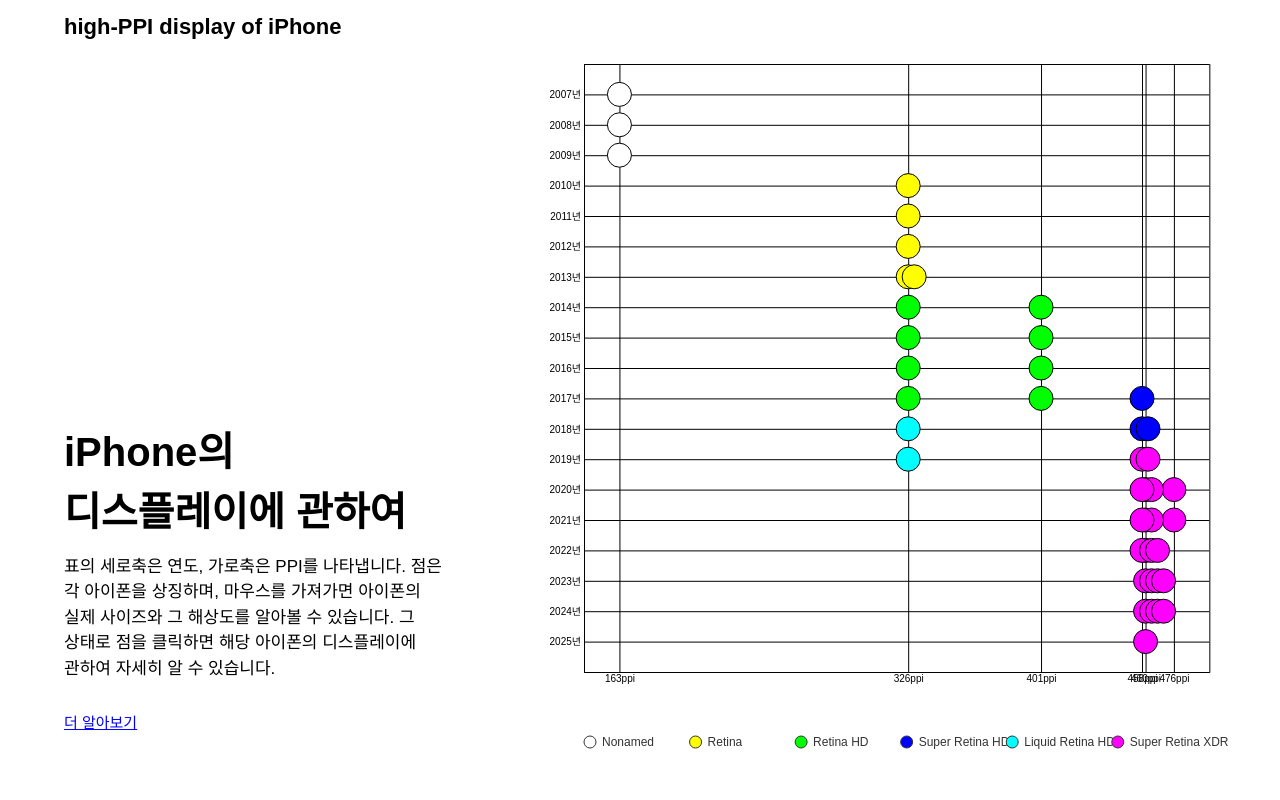
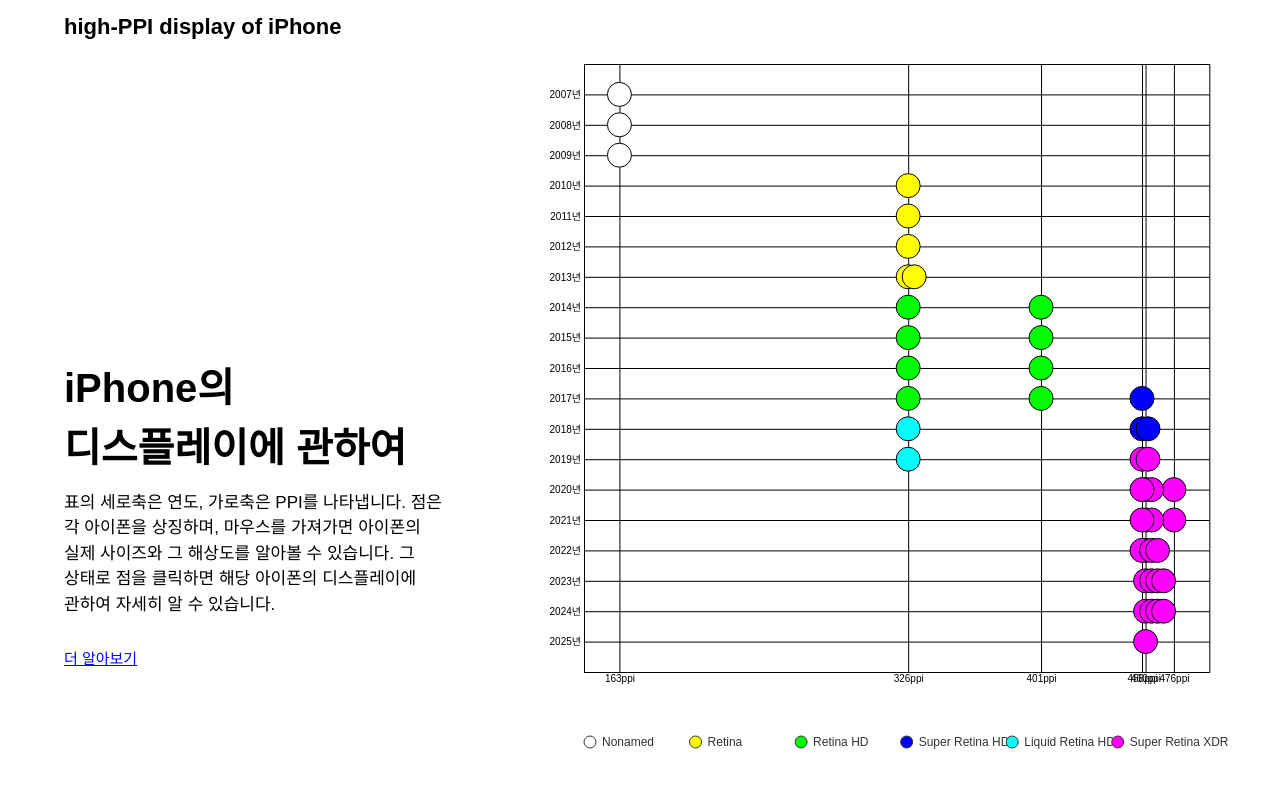
Before and after one commit to hansan12301/display-archive, a plain HTML site: page index.html in a window 1280 px wide. Drawn offline with nearby package versions, Linux system fonts and the light colour scheme.

Commit message:
Update style.css

```diff
--- a/style.css
+++ b/style.css
@@ -151,7 +151,7 @@ img {
 
 #info-panel {
     flex: 1;
-    padding: var(--margin1);
+    padding: 0 var(--margin1);
     overflow-y: auto;
     background-color: white;
     overflow-x: hidden;
```
